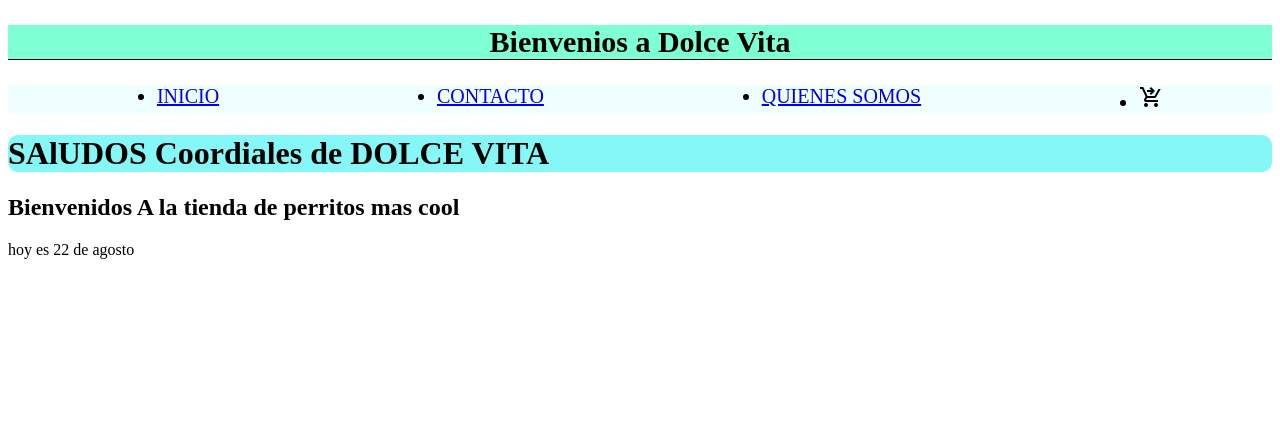
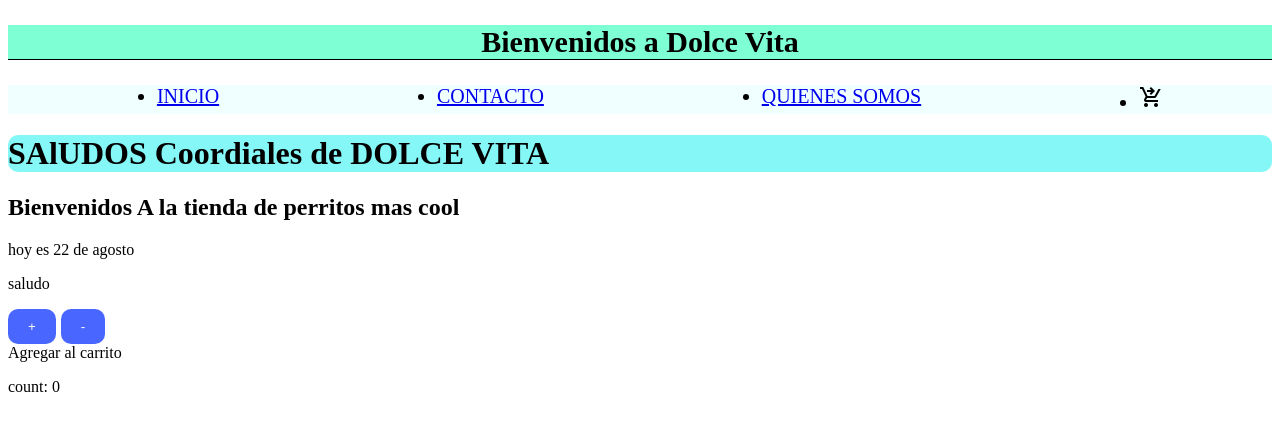
Before and after one commit to auroracidg/auroracid-react, a React (Create React App) app: page / in a window 1280 px wide. Shown: the top 430 px of the page. Built offline with nearby package versions, Linux system fonts and the light colour scheme.

Commit message:
boton de incremento y decremento

```diff
--- a/src/App.js
+++ b/src/App.js
@@ -1,20 +1,34 @@
 import Navbar from './components/NavBar/NavBar'
 import Header from './components/Header/Header'
-import NavBar from './components/NavBar/NavBar';
 import Main from './components/Main/Main';
 import ItemListContainer from './components/ItemListContainer/ItemListContainer';
+import ItemCount from './components/ItemCount/ItemCount'
 
 
 
 
 const App = () => {
+
+  const saludo = 'bienvenidos'
+
+  const saludar = () =>{
+
+    console.log('holi')
+
+
+
+  }
+
+
+
   return(
     <>
       <Navbar/>
       <ItemListContainer prueba= 'Coordiales de DOLCE VITA' />
 
       <Header/>
-      <Main test="A la tienda de perritos mas cool" fecha= {22}/>
+      <Main test="A la tienda de perritos mas cool" fecha= {22} saludo= "saludo" saludar={saludar} />
+      <ItemCount/>
 
 
     </>
--- a/src/components/CartWidget/CartWidget.js
+++ b/src/components/CartWidget/CartWidget.js
@@ -4,7 +4,7 @@ const CartWidget = () => {
  return(
 
 
-    <span class="material-symbols-outlined">shopping_cart_checkout</span>
+    <span className="material-symbols-outlined">shopping_cart_checkout</span>
 
 
 
--- /dev/null
+++ b/src/components/ItemCount/ItemCount.js
@@ -0,0 +1,33 @@
+import React, {useState} from 'react'
+
+const ItemCount = () => {
+    const [conteo, setConteo] = useState(0)
+
+    const sumar = () => {
+        setConteo(conteo + 1)
+
+    }
+
+    const restar = ()=> {
+
+        if (conteo === 0){
+            console.log('0 Es el minimo disponible')
+        } else{
+            setConteo(conteo - 1)
+        }
+
+    }
+
+    return(
+        <div className='carrito' >
+            <div>
+                <button className='btn-suma-resta' onClick={sumar}>+</button>
+                <button className='btn-suma-resta' onClick={restar}>-</button>
+            </div>
+            <a className='btn-carrito' >Agregar al carrito</a>
+            <p>count: {conteo}</p>
+        </div>
+    )
+}
+
+export default ItemCount;
--- a/src/components/Main/Main.jsx
+++ b/src/components/Main/Main.jsx
@@ -1,19 +1,24 @@
-const Main = ({test, fecha, nombre}) => {
 
+
+const Main = ({test, fecha, saludar, saludo}) => {
 
 
     return(
         <main className="contenedor-main">
+
           <section>
-            <h2>Bienvenidos {test} </h2>
-            <p> hoy es {fecha} de agosto</p>
+              <h2 onClick={saludar}>Bienvenidos {test} </h2>
+              <p> hoy es {fecha} de agosto</p>
+              <p>{saludo}</p>
+
+
 
 
           </section>
-         </main>
+        </main>
 
 
-    )
-}
+    );
+};
 
 export default Main;
--- a/src/components/NavBar/NavBar.js
+++ b/src/components/NavBar/NavBar.js
@@ -1,9 +1,10 @@
+import Button from "../Button/Button"
 import CartWidget from "../CartWidget/CartWidget"
 
 const NavBar = () =>{
  return(
     <nav>
-        <h1 className="titulo">Bienvenios a Dolce Vita</h1>
+        <h1 className="titulo">Bienvenidos a Dolce Vita</h1>
                 <ul className="navbar">
                     <li>
                          <a href="INICIO">INICIO</a>
@@ -17,7 +18,11 @@ const NavBar = () =>{
                     <li>
                         <CartWidget/>
                     </li>
+
+
                 </ul>
+
+
             </nav>
  )
 
--- a/src/index.css
+++ b/src/index.css
@@ -19,3 +19,18 @@
   background-color: rgb(134, 247, 247);
   border-radius: 10px;
 }
+
+.carrito{
+  display: flexbox;
+  flex-direction: column;
+
+}
+
+.btn-suma-resta{
+  background-color: rgb(73, 103, 255);
+  color: white;
+  border-radius: 10px;
+  padding: 10px 20px;
+  border: none;
+  margin-right: 5px;
+}
```
Also changed, not shown: src/components/Button/Button.js (added).
